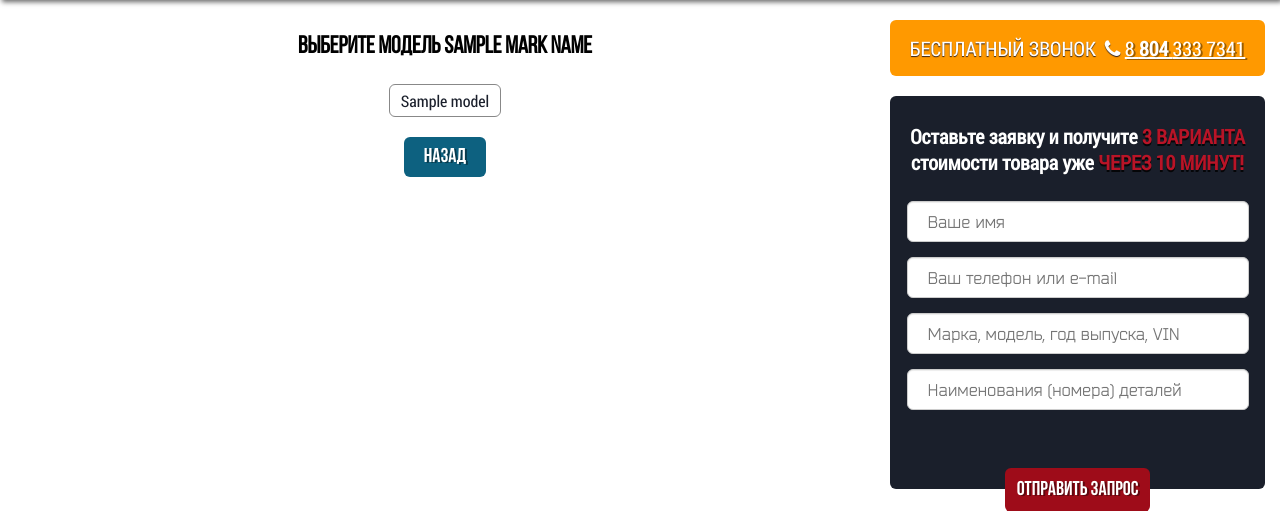
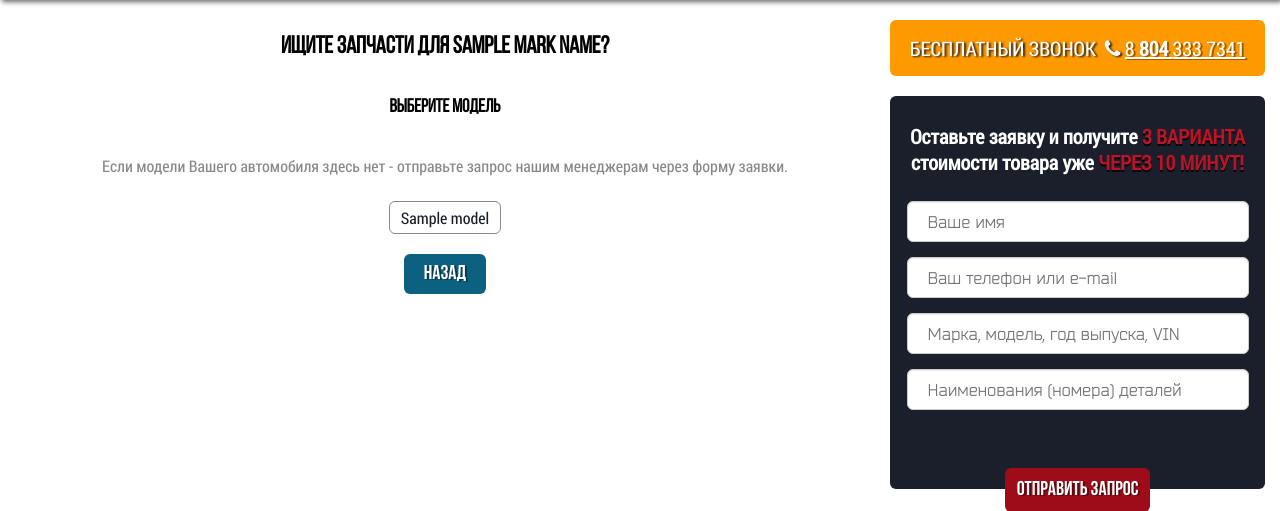
Before and after one commit to sickbear/43details, a Django app: template shop_app/templates/models.html in a window 1280 px wide. Shown: the part 120-631 px from the top of the page. Run offline with Django 3.2, Linux system fonts and the light colour scheme; the template is opened without the code that fills it: most values are stand-ins (such as "Sample title", 1, 10 or a date in 2020).

Commit message:
Chenged main.css and models.html

```diff
--- a/shop_app/templates/base.html
+++ b/shop_app/templates/base.html
@@ -65,7 +65,7 @@
                           id="aside_form"
                           action="{% url 'aside_form' %}">
                         {% csrf_token %}
-                        <h4>
+                        <h4 class="aside_title">
                             Оставьте заявку и получите
                             <span class="strong_text">3 ВАРИАНТА</span>
                             стоимости товара уже
--- a/shop_app/templates/models.html
+++ b/shop_app/templates/models.html
@@ -3,7 +3,11 @@
 
 {% block content %}
                     <div class="models_block">
-                        <h2>Выберите модель {{ mark_name }}</h2>
+                        <h2>Ищите запчасти для {{ mark_name }}?</h2>
+                        <h3>Выберите модель</h3>
+                        <p  class="catalog_text">
+                            Если модели Вашего автомобиля здесь нет - отправьте запрос нашим менеджерам через форму заявки.
+                        </p>
                         <div class="models_items">
                             {% for model in models %}
                             <div class="models_item">
--- a/static/css/main.css
+++ b/static/css/main.css
@@ -182,6 +182,10 @@ aside {
     margin-bottom: 30px;
 }
 
+.aside_title {
+    padding: 0 12px;
+}
+
 .form_group {
     margin-bottom: 15px;
     box-sizing: border-box;
@@ -240,7 +244,7 @@ aside {
     background-color: #ff9900;
     border-radius: 6px;
     color: #fff;
-    text-shadow: 0 1px 1px #2D2020;
+    text-shadow: 2px 1px 2px #2D2020;
 }
 
 .aside_phone_number > a {
```
